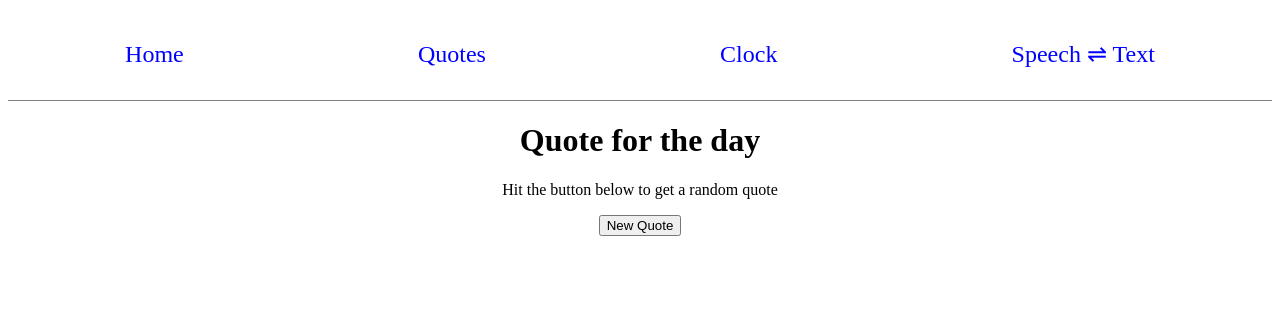
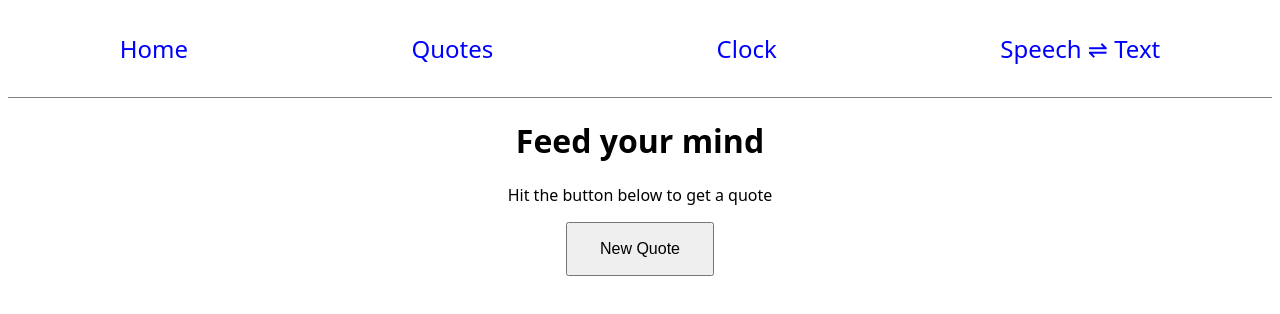
Before and after one commit to vamshi-krishna-kotla/react-playground, a React app: page /projects/quotes in a window 1280 px wide. Shown: the top 314 px of the page. Built offline with nearby package versions, Linux system fonts and the light colour scheme.

Commit message:
Added features for quotes module and other tweaks

```diff
--- a/src/projects/App.jsx
+++ b/src/projects/App.jsx
@@ -5,6 +5,8 @@ import React from 'react';
  */
 import { Route, Switch } from 'react-router-dom';
 
+// global styles
+import './App.scss';
 
 import AnalogClock from './analog-clock/Clock.jsx';
 import NavBar from './navbar/NavBar.jsx';
--- /dev/null
+++ b/src/projects/App.scss
@@ -0,0 +1,5 @@
+html, body {
+    font-family: system-ui, -apple-system, BlinkMacSystemFont, 'Segoe UI', Roboto, Oxygen, Ubuntu, Cantarell, 'Open Sans', 'Helvetica Neue', sans-serif;
+    margin: 0;
+    padding: 0;
+}
--- a/src/projects/navbar/NavBar.scss
+++ b/src/projects/navbar/NavBar.scss
@@ -4,6 +4,7 @@
     display: flex;
     font-size: 1.5rem;
     justify-content: space-around;
+    margin: 0 0.5rem;
     padding: 1rem 0;
 
     a {
--- a/src/projects/quotes/Quotes.jsx
+++ b/src/projects/quotes/Quotes.jsx
@@ -6,7 +6,7 @@ export default class QuotesComp extends Component {
 	/**
 	 * declare the initial state
 	 */
-	state = {};
+	state = { visibility: true };
 
 	/**
 	 *
@@ -25,20 +25,29 @@ export default class QuotesComp extends Component {
 			quoteOutput = JSON.parse(newReq.response);
 			this.setState({
 				quote: quoteOutput.content,
-				author: quoteOutput.author
+				author: quoteOutput.author,
+				visibility: true
 			});
 		};
-		newReq.open('GET', 'https://api.quotable.io/random');
-		newReq.send();
+		this.setState({ visibility: false }, () => {
+			newReq.open('GET', 'https://api.quotable.io/random');
+			newReq.send();
+		});
 	}
 
 	render() {
 		return (
 			<div id={styles["quote-generator"]}>
-				<h1>Quote for the day</h1>
-				<p>Hit the button below to get a random quote</p>
-				<button onClick={this.generateNewQuote}>New Quote</button>
-				<div>
+				<h1>Feed your mind</h1>
+				<p>Hit the button below to get a quote</p>
+				<button
+					className={styles["new-quote-btn"]}
+					onClick={this.generateNewQuote}
+					disabled={this.state.visibility ? false : 'disabled'}
+				>
+					New Quote
+				</button>
+				<div className={styles["quote-container"]} style={{ opacity: (this.state.visibility ? 1 : 0) }}>
 					<h2>{ this.state.quote ? this.state.quote : '' }</h2>
 					<h3>{ this.state.author ? '- ' + this.state.author : '' }</h3>
 				</div>
--- a/src/projects/quotes/Quotes.module.scss
+++ b/src/projects/quotes/Quotes.module.scss
@@ -1,3 +1,32 @@
 #quote-generator {
+	font-family: system-ui, -apple-system, BlinkMacSystemFont, 'Segoe UI', Roboto, Oxygen, Ubuntu, Cantarell, 'Open Sans', 'Helvetica Neue', sans-serif;
 	text-align: center;
+
+	.new-quote-btn {
+		cursor: pointer;
+		font-size: 1rem;
+        transition-duration: 0.1s;
+        padding: 1rem 2rem;
+        -webkit-transition-duration: 0.1s;
+        -o-transition-duration: 0.1s;
+        -moz-transition-duration: 0.1s;
+
+        &:active {
+            transform: translateY(2px);
+            box-shadow: none;
+        }
+
+        &:disabled {
+            cursor: not-allowed;
+        }
+
+        &:hover {
+            box-shadow: 1px 1px 0.5rem 1px rgba($color: black, $alpha: 0.5);
+        }
+	}
+
+    .quote-container {
+        margin: 4rem;
+        transition-duration: 0.25s;
+    }
 }
```
